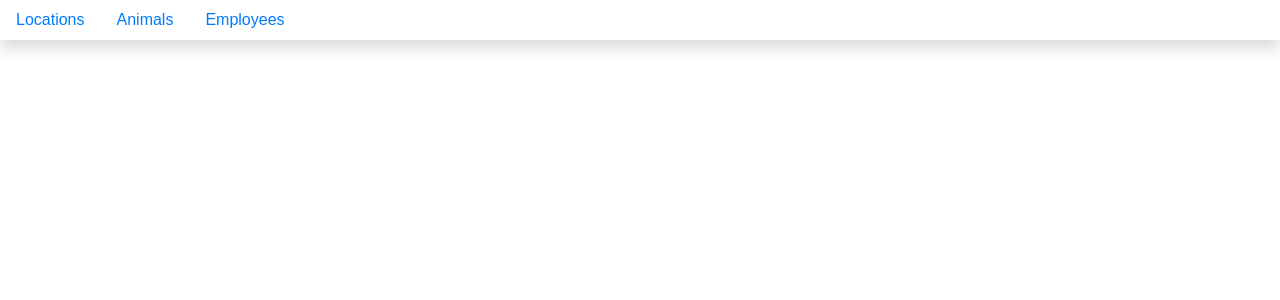
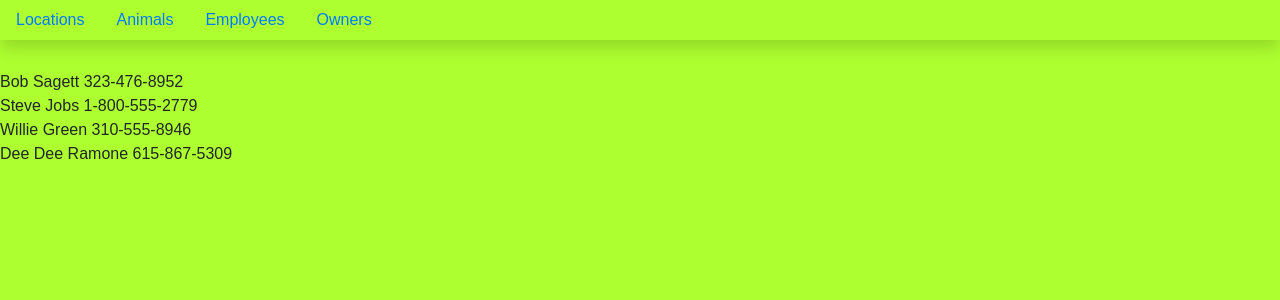
Before and after one commit to ThraxHamilton/Kennels, a React (Create React App) app: page /owners in a window 1280 px wide. Shown: the top 300 px of the page. Built offline with nearby package versions, Linux system fonts and the light colour scheme.

Commit message:
added owner list

```diff
--- a/src/components/ApplicationViews.js
+++ b/src/components/ApplicationViews.js
@@ -3,7 +3,7 @@ import React, { Component } from "react"
 import AnimalList from './animals/AnimalList'
 import LocationList from './locations/LocationList'
 import EmployeeList from './employee/EmployeeList'
-
+import OwnerList from './owners/OwnerList'
 
 class ApplicationViews extends Component {
     employeesFromAPI = [
@@ -11,6 +11,13 @@ class ApplicationViews extends Component {
         { id: 2, name: "Jordan Nelson" },
         { id: 3, name: "Zoe LeBlanc" },
         { id: 4, name: "Blaise Roberts" }
+    ]
+
+    ownersFromAPI = [
+        { id: 1, name: 'Bob Sagett ', phone: '323-476-8952'},
+        { id: 2, name: 'Steve Jobs ', phone: '1-800-555-2779' },
+        { id: 3, name: 'Willie Green ', phone: '310-555-8946' },
+        { id: 4, name: 'Dee Dee Ramone ', phone: '615-867-5309' }
     ]
 
     locationsFromAPI = [
@@ -30,7 +37,8 @@ class ApplicationViews extends Component {
     state = {
         employees: this.employeesFromAPI,
         locations: this.locationsFromAPI,
-        animals: this.animalsFromAPI
+        animals: this.animalsFromAPI,
+        owners: this.ownersFromAPI
     }
 
     render() {
@@ -45,6 +53,9 @@ class ApplicationViews extends Component {
                 <Route exact path="/employees" render={(props) => {
                     return <EmployeeList employees={this.state.employees} />
                 }} />
+                <Route exact path="/owners" render={(props) => {
+                    return <OwnerList owners={this.state.owners} />
+                }} />
             </React.Fragment>
         )
     }
--- a/src/components/nav/NavBar.css
+++ b/src/components/nav/NavBar.css
@@ -0,0 +1,3 @@
+nav-bar{
+    background-color: lightskyblue
+}
--- a/src/components/nav/NavBar.js
+++ b/src/components/nav/NavBar.js
@@ -6,6 +6,7 @@ import "bootstrap/dist/css/bootstrap.min.css"
 class NavBar extends Component {
     render() {
         return (
+            <div className='nav-bar'>
             <nav className="navbar navbar-light fixed-top light-blue flex-md-nowrap p-0 shadow">
                 <ul className="nav nav-pills">
                     <li className="nav-item">
@@ -17,8 +18,12 @@ class NavBar extends Component {
                     <li className="nav-item">
                         <Link className="nav-link" to="/employees">Employees</Link>
                     </li>
+                    <li className="nav-item">
+                        <Link className="nav-link" to="/owners">Owners</Link>
+                    </li>
                 </ul>
             </nav>
+            </div>
         )
     }
 }
--- /dev/null
+++ b/src/components/owners/OwnerList.js
@@ -0,0 +1,20 @@
+import React, { Component } from 'react'
+
+class OwnerList extends Component {
+    render() {
+        return (
+            <section className="owners">
+            {
+                this.props.owners.map(owner =>
+                    <div key={owner.id}>
+                        {owner.name}
+                        {owner.phone}
+                    </div>
+                )
+            }
+            </section>
+        )
+    }
+}
+
+export default OwnerList
--- a/src/index.css
+++ b/src/index.css
@@ -2,4 +2,5 @@ body {
   margin: 0;
   padding: 70px 0 0 0;
   font-family: sans-serif;
+  background-color: greenyellow
 }
```
